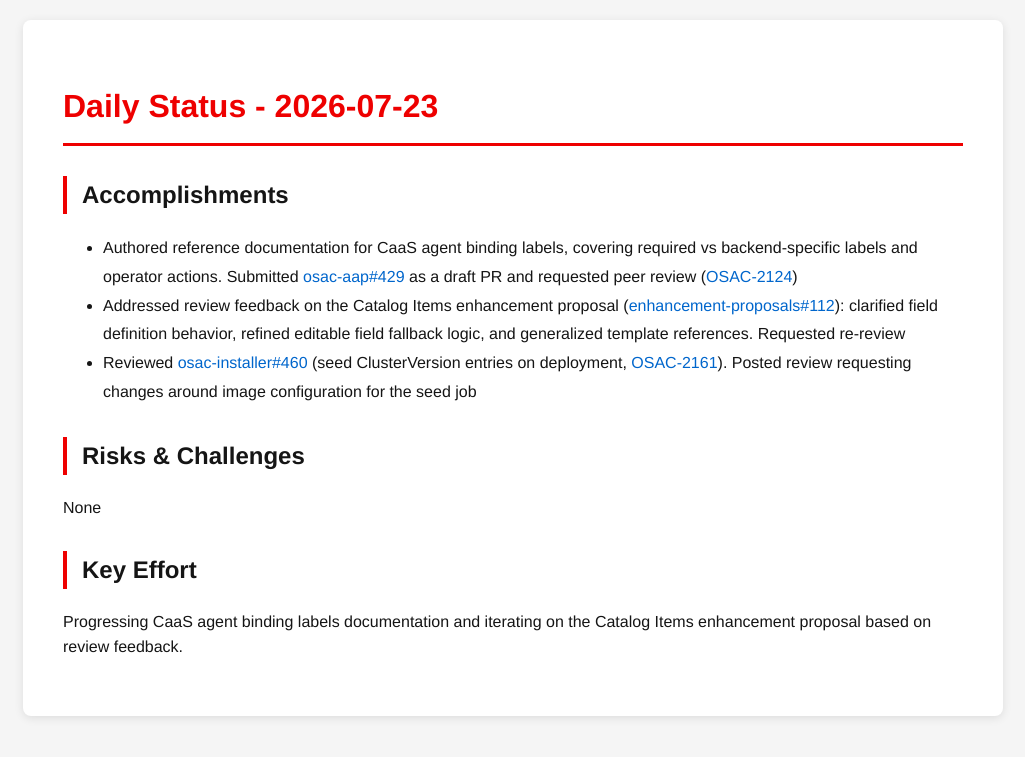
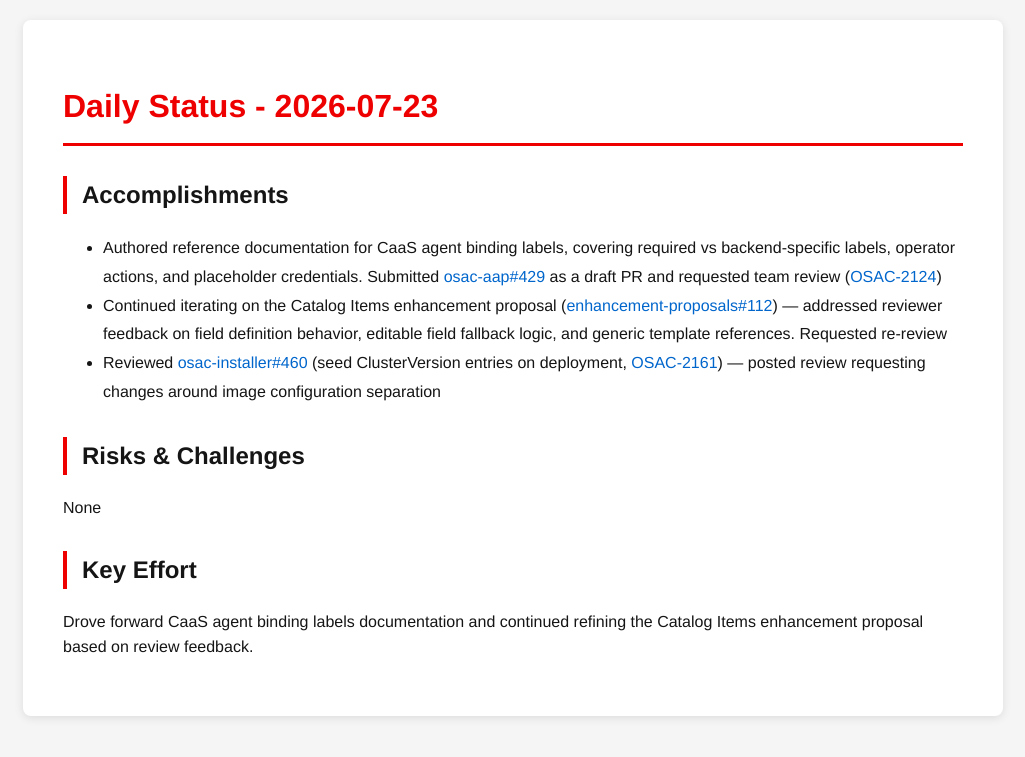
Before and after one commit to tzvatot/daily-status, a Jekyll site: the page built from 2026-07-23.md, in a window 1280 px wide. Shown: the top 757 px of the page, without its empty margins (127-1152 px from the left). Built offline with Jekyll 4.4.1, drawn with Linux system fonts in a browser that asks for light colours.

Commit message:
Daily status update - 2026-07-23

```diff
--- a/2026-07-23.md
+++ b/2026-07-23.md
@@ -7,12 +7,12 @@ date: 2026-07-23
 # Daily Status - 2026-07-23
 
 ## Accomplishments
-- Authored reference documentation for CaaS agent binding labels, covering required vs backend-specific labels and operator actions. Submitted [osac-aap#429](https://github.com/osac-project/osac-aap/pull/429) as a draft PR and requested peer review ([OSAC-2124](https://redhat.atlassian.net/browse/OSAC-2124))
-- Addressed review feedback on the Catalog Items enhancement proposal ([enhancement-proposals#112](https://github.com/osac-project/enhancement-proposals/pull/112)): clarified field definition behavior, refined editable field fallback logic, and generalized template references. Requested re-review
-- Reviewed [osac-installer#460](https://github.com/osac-project/osac-installer/pull/460) (seed ClusterVersion entries on deployment, [OSAC-2161](https://redhat.atlassian.net/browse/OSAC-2161)). Posted review requesting changes around image configuration for the seed job
+- Authored reference documentation for CaaS agent binding labels, covering required vs backend-specific labels, operator actions, and placeholder credentials. Submitted [osac-aap#429](https://github.com/osac-project/osac-aap/pull/429) as a draft PR and requested team review ([OSAC-2124](https://redhat.atlassian.net/browse/OSAC-2124))
+- Continued iterating on the Catalog Items enhancement proposal ([enhancement-proposals#112](https://github.com/osac-project/enhancement-proposals/pull/112)) — addressed reviewer feedback on field definition behavior, editable field fallback logic, and generic template references. Requested re-review
+- Reviewed [osac-installer#460](https://github.com/osac-project/osac-installer/pull/460) (seed ClusterVersion entries on deployment, [OSAC-2161](https://redhat.atlassian.net/browse/OSAC-2161)) — posted review requesting changes around image configuration separation
 
 ## Risks & Challenges
 None
 
 ## Key Effort
-Progressing CaaS agent binding labels documentation and iterating on the Catalog Items enhancement proposal based on review feedback.
+Drove forward CaaS agent binding labels documentation and continued refining the Catalog Items enhancement proposal based on review feedback.
```
